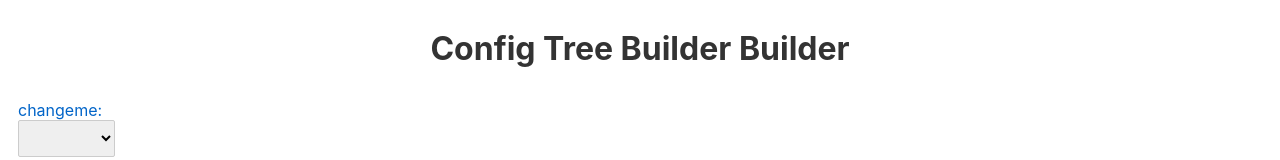
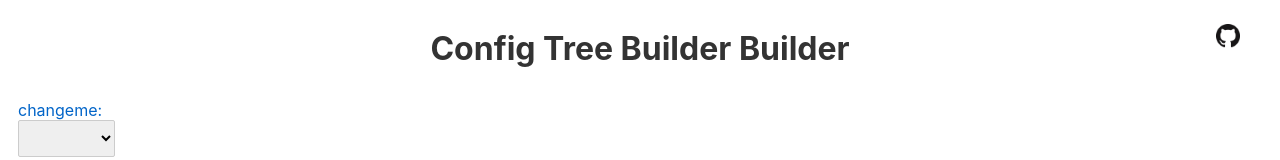
Before and after one commit to kevin-verschaeve/symfony-config-builder, a Svelte app: page / in a window 1280 px wide. Shown: the top 160 px of the page. Built offline with nearby package versions, Linux system fonts and the light colour scheme.

Commit message:
add link to github repo

```diff
--- a/public/global.css
+++ b/public/global.css
@@ -113,3 +113,9 @@ button:focus {
 	display: block;
 	width: 100%;
 }
+
+#logos {
+	position: fixed;
+	top: 3%;
+	left: 95%;
+}
--- a/src/App.svelte
+++ b/src/App.svelte
@@ -81,3 +81,9 @@ ${tree}
     </div>
 </div>
 Icons made by <a href="https://www.flaticon.com/authors/kiranshastry" title="Kiranshastry">Kiranshastry</a> from <a href="https://www.flaticon.com/" title="Flaticon"> www.flaticon.com</a>
+
+<div id="logos">
+    <a href="https://github.com/kevin-verschaeve/symfony-config-builder" target="_blank" title="Contribute">
+        <img src="/github.png" alt="Github repository" width="24">
+    </a>
+</div>
```
Also changed, not shown: public/github.png (added).
